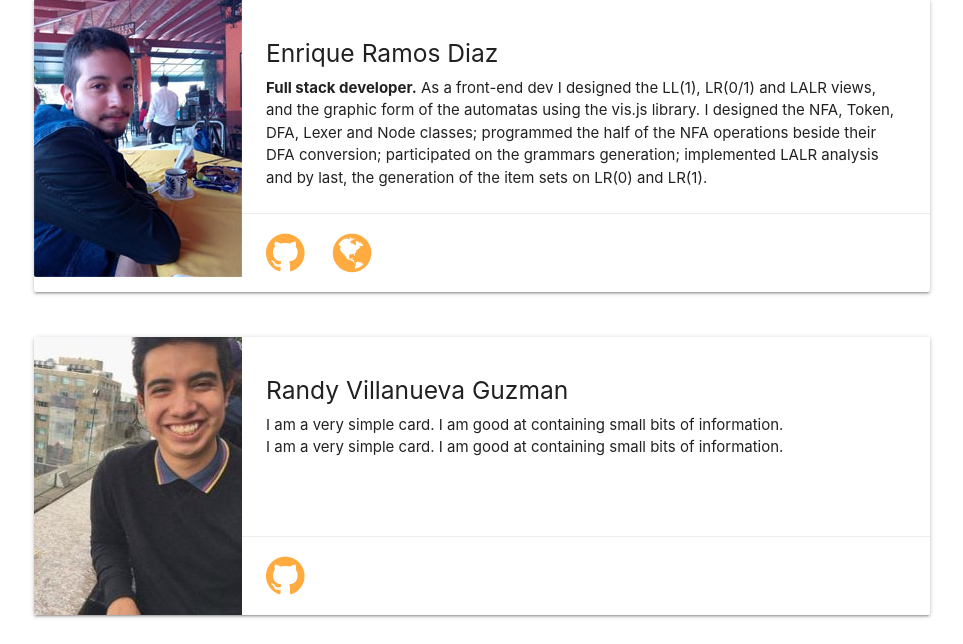
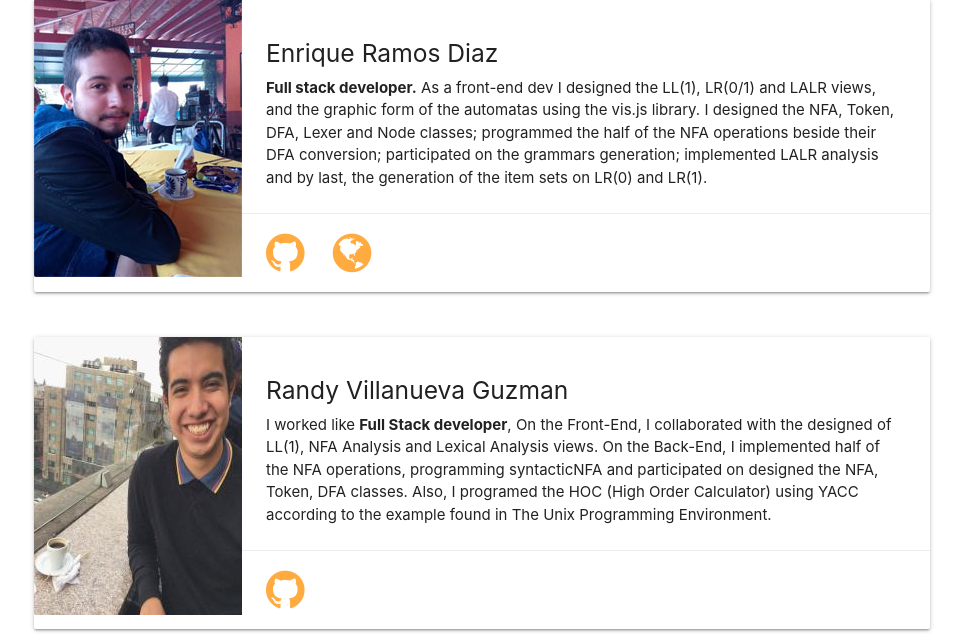
Before and after one commit to brokenerk/Compiladores, a Flask app: page /aboutUs in a window 1280 px wide. Shown: the part 432-1076 px from the top of the page, without its empty margins (158-1121 px from the left). Before the commit the page ends 1050 px from the top, so only its background shows below. Run offline with Flask 2, Linux system fonts and the light colour scheme; parts of the project's set-up code (start-up, migrations or seed data) failed here and were passed over; some libraries are stand-ins or nearby versions.

Commit message:
The last

```diff
--- a/App/templates/aboutus.html
+++ b/App/templates/aboutus.html
@@ -52,13 +52,17 @@
 		<div class="col s12 m7">
 			<div class="card horizontal">
 			  	<div class="card-image">
-			    	<img src="./../static/imgs/ran.jpg">
+					<img src="./../static/imgs/Randy.jpg">
 			  	</div>
 			  	<div class="card-stacked">
 			    	<div class="card-content">
 			      		<h5>Randy Villanueva Guzman</h5>
-			      		<p>I am a very simple card. I am good at containing small bits of information.</p>
-			      		<p>I am a very simple card. I am good at containing small bits of information.</p>
+			      		<p>I worked like <b>Full Stack developer</b>, On the Front-End, I collaborated with the designed of LL(1),
+							NFA Analysis and Lexical Analysis views. On the Back-End, I implemented half of the NFA operations,
+							programming syntacticNFA and participated on designed the NFA, Token, DFA classes.
+							Also, I programed the HOC (High Order Calculator) using YACC according to the example found in
+							The Unix Programming Environment.
+						  </p>
 			    	</div>
 			    	<div class="card-action">
 			      		<a href="https://github.com/RandyViG" rel="noopener noreferrer" target="_blank">
```
Also changed, not shown: App/static/imgs/Randy.jpg (added), App/static/imgs/ran.jpg (deleted).
